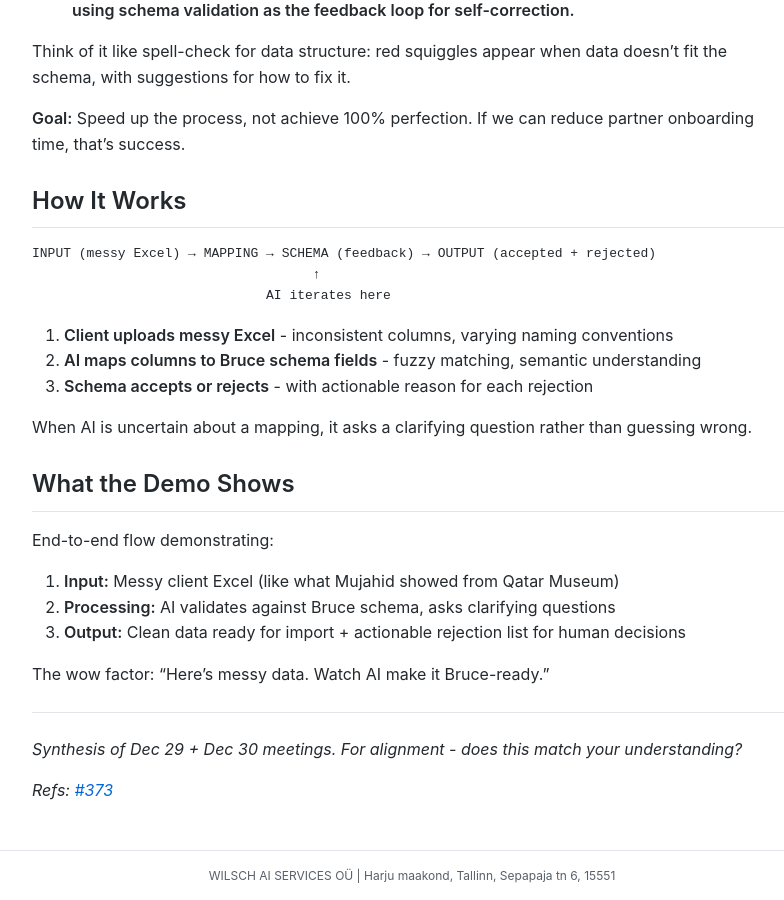
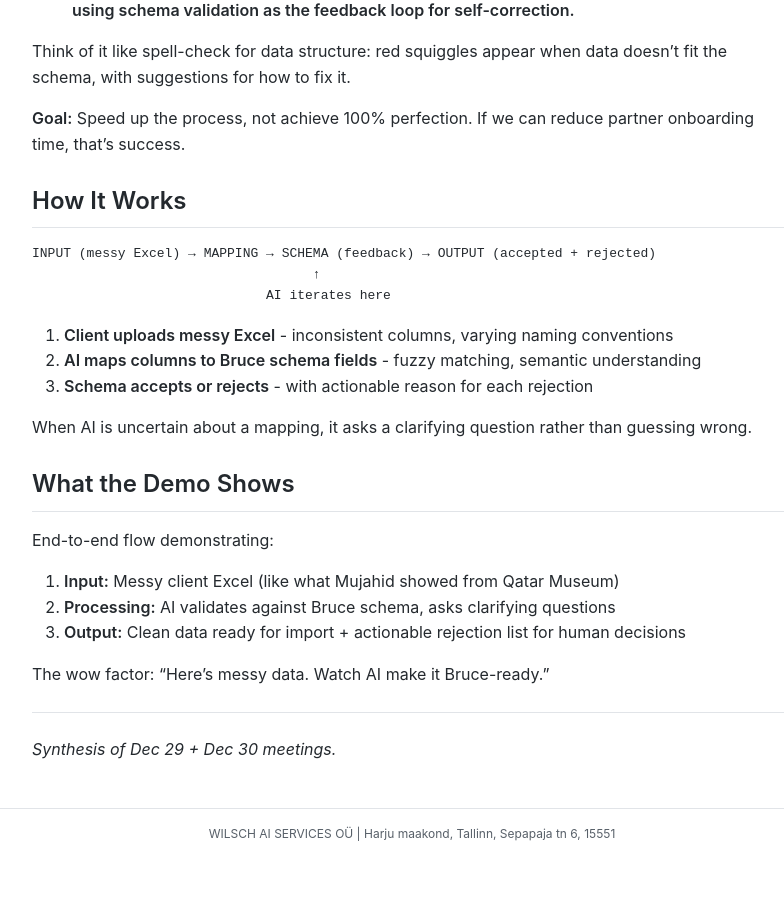
Before and after one commit to MariusWilsch/public-wilsch-ai-pages, a Jekyll site: the page built from project/archibus-fm-assistant/chain-1b-bulk-entry-client.md, in a window 1280 px wide and 900 px high, scrolled down 680 px. Shown: the whole window, without its empty margins (228-1012 px from the left). Built offline with Jekyll 4.4.1, drawn with Linux system fonts in a browser that asks for light colours; our own code applies the rules of GitHub Pages for plain Markdown files; after the commit the page ends 1538 px from its top, so only the background shows below that.

Commit message:
Sync from hippocampus 2026-01-19

```diff
--- a/project/archibus-fm-assistant/chain-1b-bulk-entry-client.md
+++ b/project/archibus-fm-assistant/chain-1b-bulk-entry-client.md
@@ -43,6 +43,4 @@ The wow factor: "Here's messy data. Watch AI make it Bruce-ready."
 
 ---
 
-*Synthesis of Dec 29 + Dec 30 meetings. For alignment - does this match your understanding?*
-
-*Refs: [#373](https://github.com/DaveX2001/deliverable-tracking/issues/373)*
+*Synthesis of Dec 29 + Dec 30 meetings.*
```
